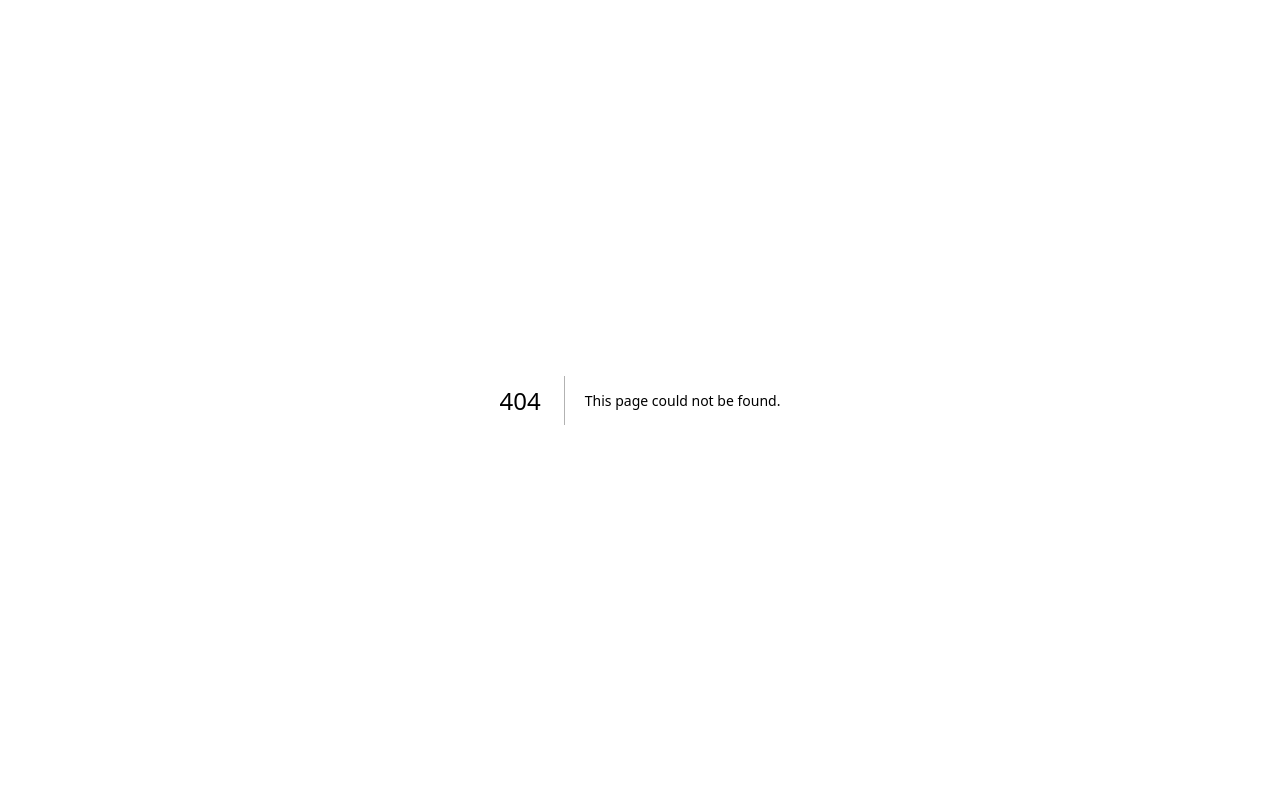
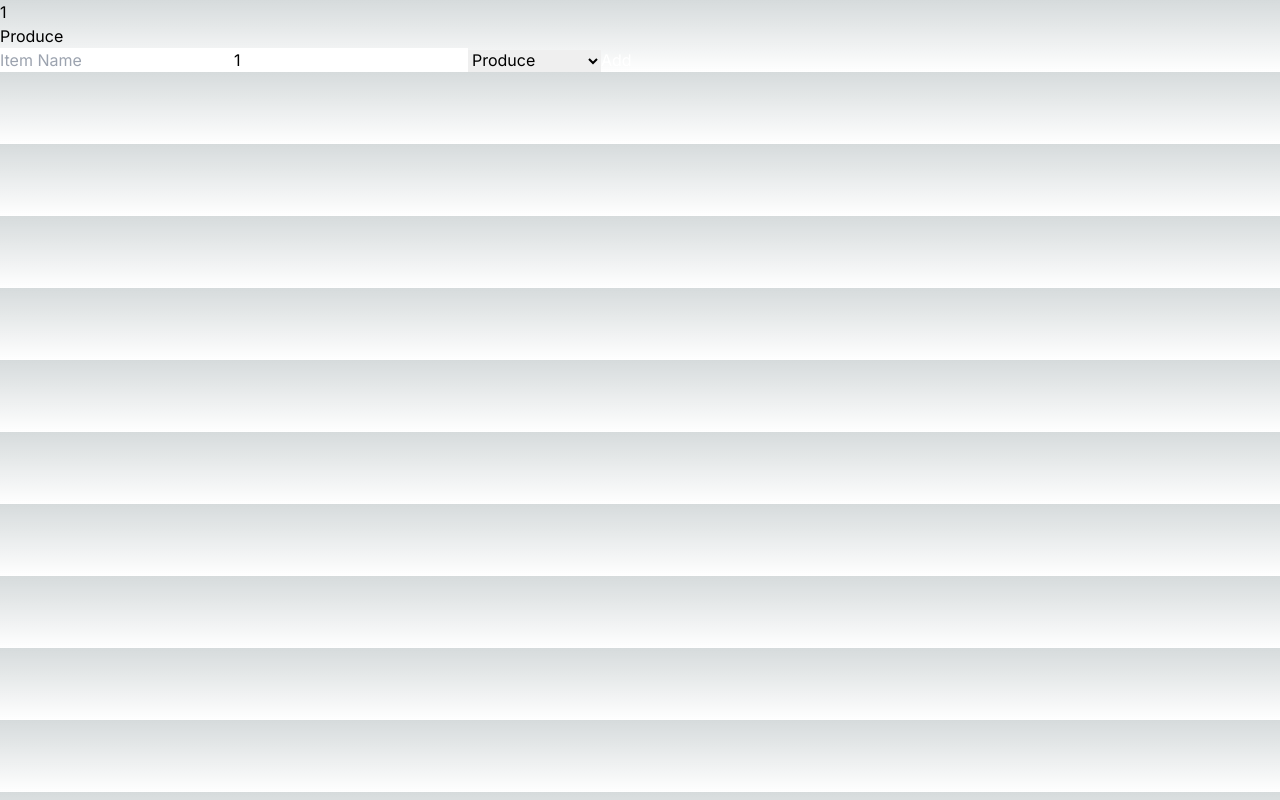
Before and after one commit to aulakhsahib/cprg306-assignments, a Next.js app: page /week-4 in a window 1280 px wide. Before the commit this address had no page. Built offline with nearby package versions, Linux system fonts and the light colour scheme.

Commit message:
added the NewItem component for week-4 assignment

```diff
--- /dev/null
+++ b/app/week-4/new-item.js
@@ -0,0 +1,50 @@
+"use client";
+
+import { useState } from "react";
+
+export default function NewItem() {
+    const [itemName, changeItemName] = useState("");
+    const [itemQuantity, changeItemQuantity] = useState(1);
+    const [selectedValue, changeSelectedValue] = useState("Produce");
+
+
+    const options = ["Produce", "Dairy", "Bakery", "Meat", "Frozen Foods", "Canned Goods", "Dry Goods", "Beverages", "Snacks", "Household", "Other"];
+
+    const nameChangeHandler = event => {
+        changeItemName(event.target.value);
+    }
+
+    const quantityChangeHandler = event => {
+        changeItemQuantity(event.target.value);
+    }
+
+    const selectInputHandler = event => {
+        changeSelectedValue(event.target.value);
+    }
+
+    const submitHandler = event => {
+        event.preventDefault();
+        console.log({ itemName, itemQuantity, selectedValue });
+        changeItemName("");
+        changeItemQuantity(1);
+        changeSelectedValue("Produce");
+    }
+
+    return (
+
+        <div>
+            <p>{itemName}</p>
+            <p>{itemQuantity}</p>
+            <p>{selectedValue}</p>
+            <form className="text-black" onSubmit={submitHandler}>
+                <input type="text" name="item-name" placeholder="Item Name" value={itemName} onChange={nameChangeHandler} />
+                <input type="number" name="item-quantity" min={1} value={itemQuantity} onChange={quantityChangeHandler} />
+                <select onChange={selectInputHandler} value={selectedValue}>
+                    {options.map((optionLabel, index) => <option key={index} label={optionLabel} value={optionLabel}></option>)}
+                </select>
+                <button className="text-white">Add</button>
+            </form>
+
+        </div>
+    );
+}
--- /dev/null
+++ b/app/week-4/page.js
@@ -0,0 +1,9 @@
+import NewItem from "./new-item";
+
+export default function Page() {
+    return (
+        <main>
+            <NewItem />
+        </main>
+    );
+}
```
